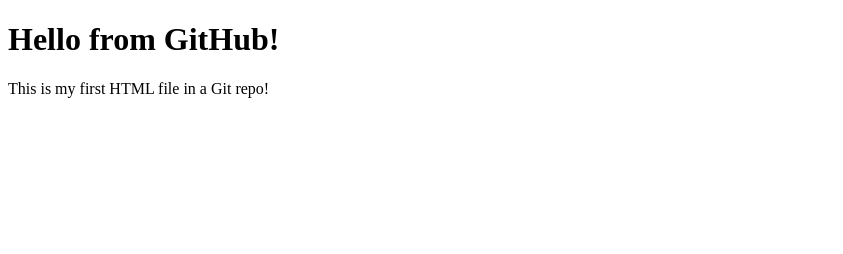
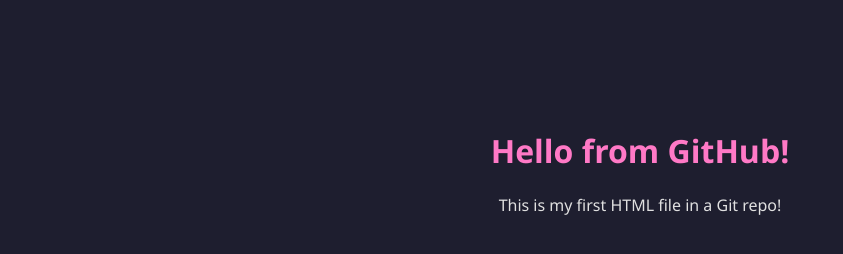
Before and after one commit to Butler2001/myproject, a plain HTML site: page index.html in a window 1280 px wide. Shown: the whole page, without its empty margins (0-843 px from the left). Drawn offline with Linux system fonts and the light colour scheme.

Commit message:
Add CSS file and link to index.html

```diff
--- a/index.html
+++ b/index.html
@@ -3,6 +3,7 @@
 <head>
   <meta charset="UTF-8">
   <title>MyProject</title>
+  <link rel="stylesheet" href="style.css">
 </head>
 <body>
   <h1>Hello from GitHub!</h1>
--- /dev/null
+++ b/style.css
@@ -0,0 +1,11 @@
+body {
+	 background-color: #1e1e2f;
+    color: #e0e0e0;
+    font-family: 'Segoe UI', sans-serif;
+    text-align: center;
+    padding-top: 100px;
+}
+
+h1 {
+    color: #ff79c6;
+}
```
